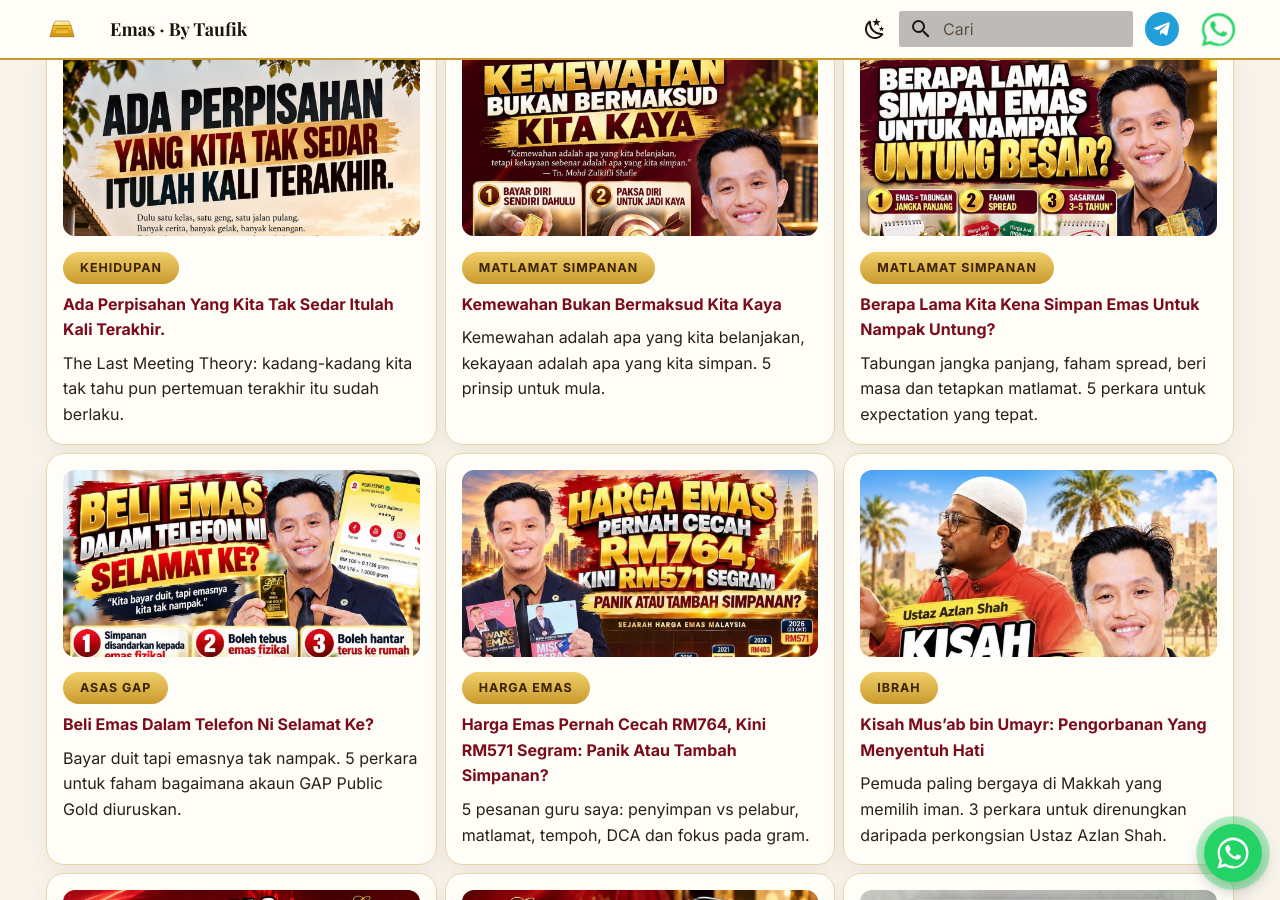
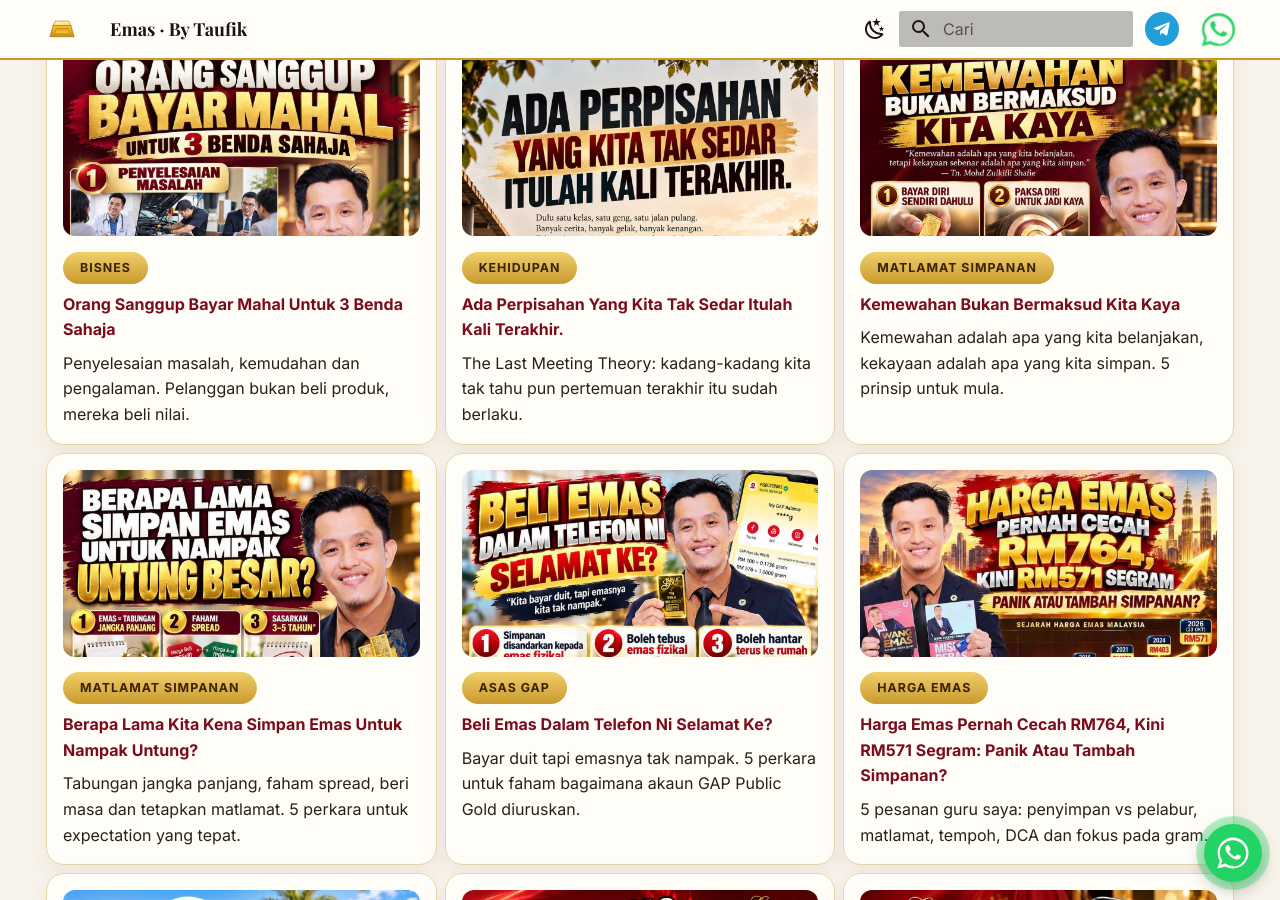
Before and after one commit to taufikmusa/emas, an MkDocs documentation site: the page built from docs/index.md, in a window 1280 px wide and 900 px high, scrolled down 947 px. Built offline with MkDocs 1.6.1 and Material for MkDocs 9.7.7, drawn with Linux system fonts in a browser that asks for light colours; some web fonts are replaced.

Commit message:
Artikel baru (Bisnes): Orang Sanggup Bayar Mahal Untuk 3 Benda Sahaja
Co-Authored-By: Claude Sonnet 5.5 <noreply@anthropic.com>
Claude-Session: https://claude.ai/code/session_01Kg5rzoNKh8hvmsKW8L46De

```diff
--- a/docs/index.md
+++ b/docs/index.md
@@ -46,6 +46,14 @@ Panduan dan ilmu emas untuk anda yang nak mulakan simpanan emas di Public Gold.
 ## Artikel Terkini
 
 <div class="grid cards" markdown>
+
+- [![Orang sanggup bayar mahal untuk 3 benda sahaja](assets/og-tiga-benda.jpg){ loading=lazy }](artikel/orang-sanggup-bayar-mahal-untuk-3-benda.md)
+
+    <span class="cat-badge">Bisnes</span>
+
+    **[Orang Sanggup Bayar Mahal Untuk 3 Benda Sahaja](artikel/orang-sanggup-bayar-mahal-untuk-3-benda.md)**
+
+    Penyelesaian masalah, kemudahan dan pengalaman. Pelanggan bukan beli produk, mereka beli nilai.
 
 - [![Ada perpisahan yang kita tak sedar itulah kali terakhir](assets/og-perpisahan.jpg){ loading=lazy }](artikel/ada-perpisahan-yang-kita-tak-sedar-itulah-kali-terakhir.md)
 
--- a/mkdocs.yml
+++ b/mkdocs.yml
@@ -91,6 +91,8 @@ nav:
       - 9 Soalan Lazim Sebelum Buka Akaun GAP: artikel/9-soalan-lazim-sebelum-buka-akaun-emas-gap.md
       - Cara Daftar Public Gold GAP: artikel/cara-daftar-public-gold-gap-2026.md
       - Bila Nak Mula Simpan Emas: artikel/bila-nak-mula-simpan-emas-jangan-tunggu-kereta-terbang.md
+  - Bisnes:
+      - Orang Sanggup Bayar Mahal Untuk 3 Benda: artikel/orang-sanggup-bayar-mahal-untuk-3-benda.md
   - Kehidupan:
       - Ada Perpisahan Yang Kita Tak Sedar: artikel/ada-perpisahan-yang-kita-tak-sedar-itulah-kali-terakhir.md
   - Ibrah:
```
Also changed, not shown: docs/artikel/orang-sanggup-bayar-mahal-untuk-3-benda.md (added, +94 -0 lines), docs/assets/bisnes-tiga-benda-poster.webp (added), docs/assets/og-tiga-benda.jpg (added).
